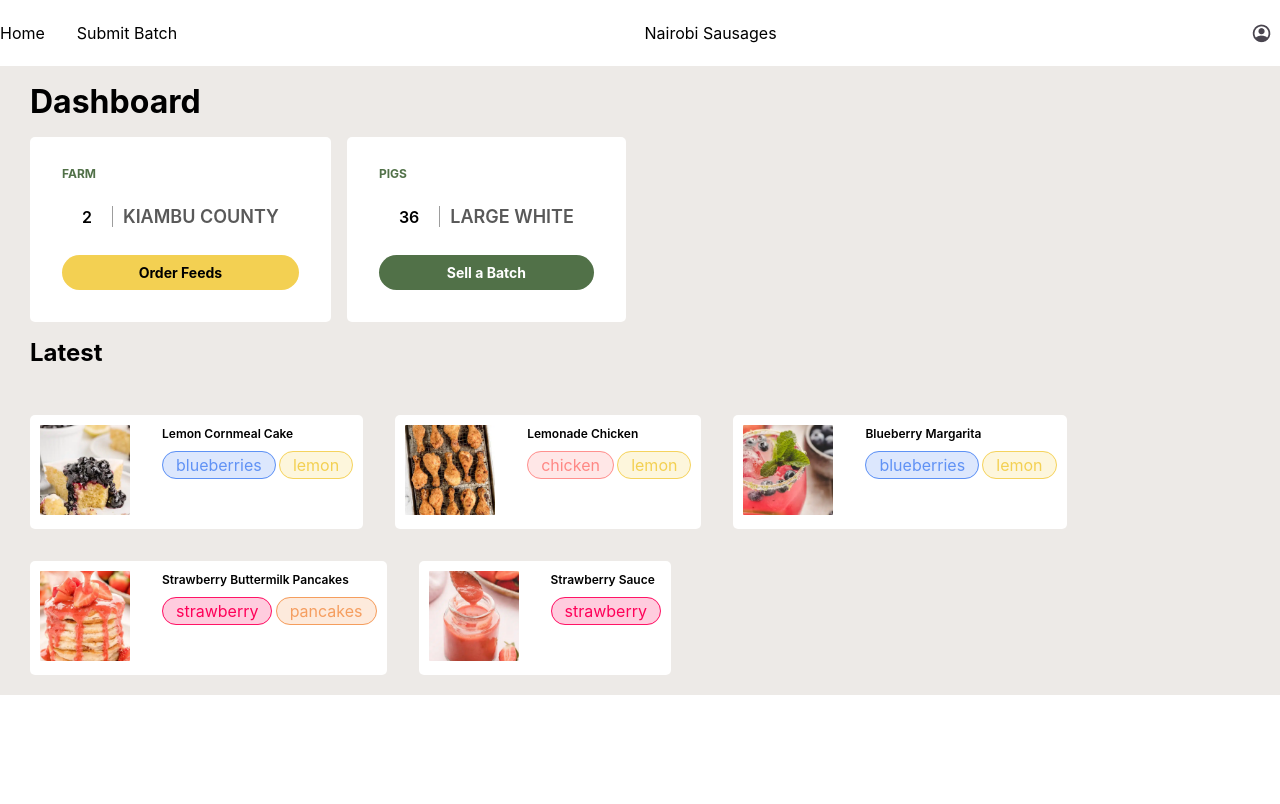
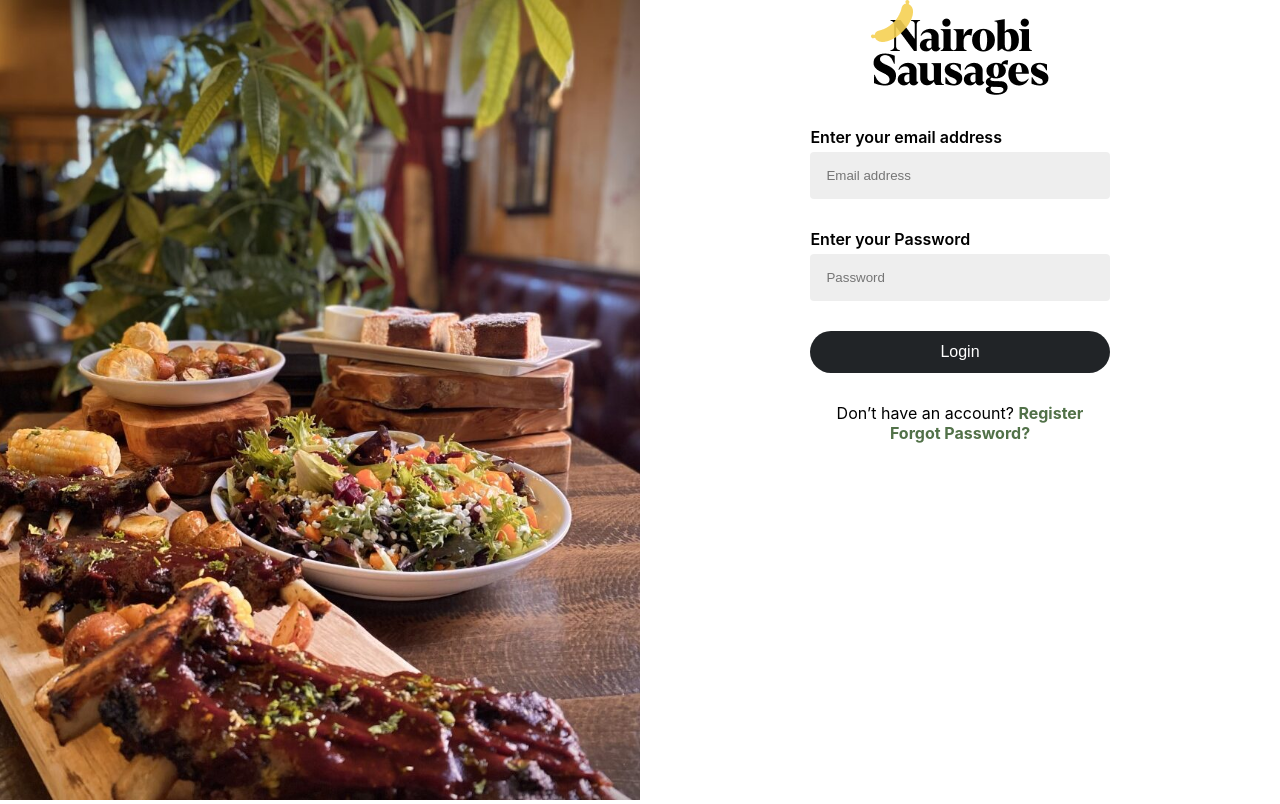
Before and after one commit to hellen17/frontend-test-peachcars, a Vue app: page / in a window 1280 px wide. Built offline with nearby package versions, Linux system fonts and the light colour scheme.

Commit message:
update routes

```diff
--- a/src/components/Login.vue
+++ b/src/components/Login.vue
@@ -38,7 +38,7 @@
 
             const handleLogin = () => {
                 isLogin.value = true;
-                router.push('/');
+                router.push('/dashboard');
             }
 
             return {
--- a/src/components/Navbar.vue
+++ b/src/components/Navbar.vue
@@ -1,7 +1,7 @@
 <template>
       <div class="navbar">
         <div class="nav-links">
-            <router-link to="/">
+            <router-link to="/dashboard">
                 Home
             </router-link>
             <router-link to="/sell">
--- a/src/router/index.js
+++ b/src/router/index.js
@@ -6,7 +6,7 @@ const router = createRouter({
   history: createWebHistory(import.meta.env.BASE_URL),
   routes: [
     {
-      path: '/login',
+      path: '/',
       name: 'login',
       component: Login,
       meta: {
@@ -15,7 +15,7 @@ const router = createRouter({
 
     },
     {
-      path: '/',
+      path: '/dashboard',
       name: 'homeView',
       component: HomeView
     },
```
